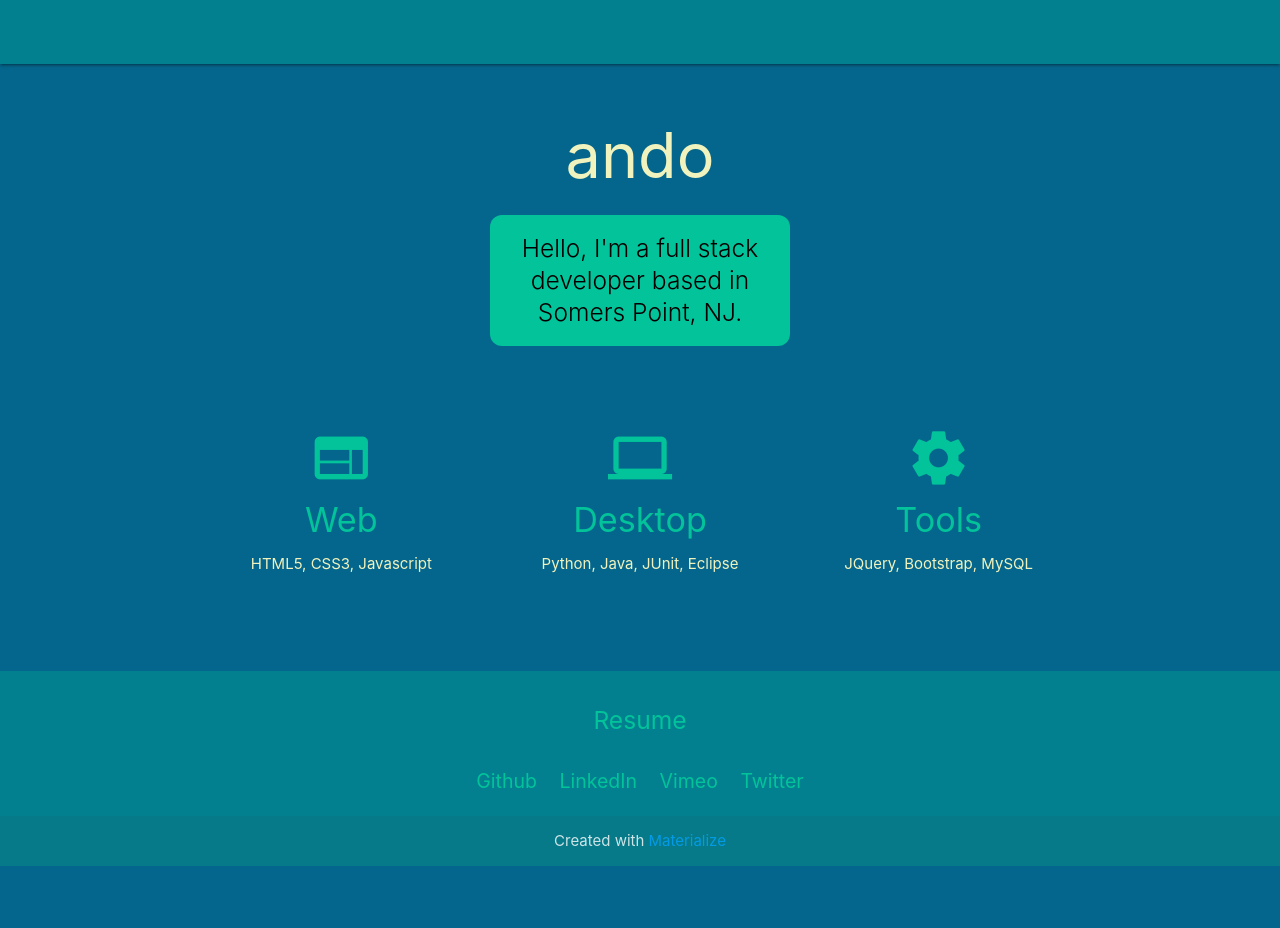
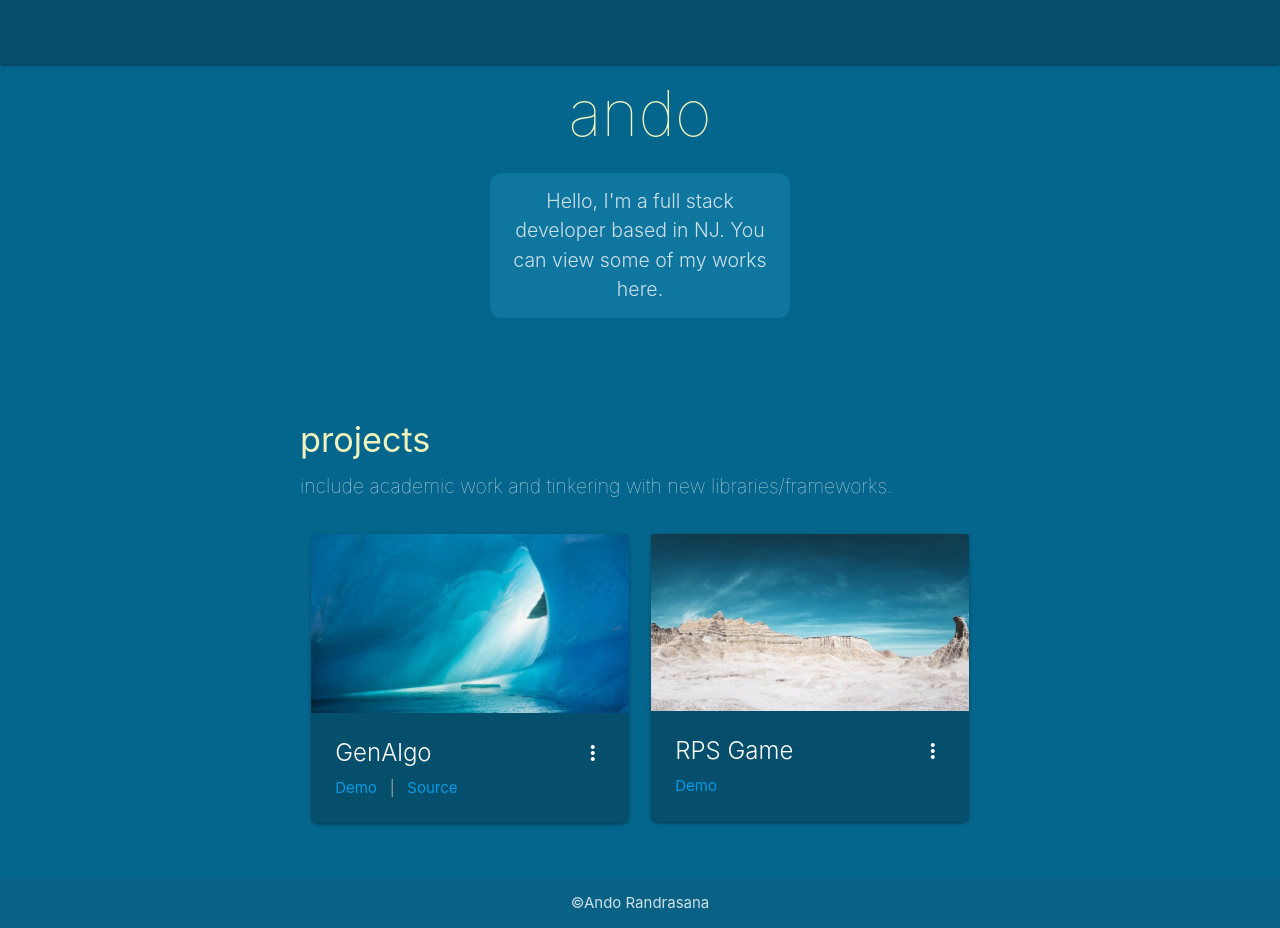
Before and after one commit to randando/randando.github.io, a plain HTML site: page index.html in a window 1280 px wide. Before the commit the page ends 866 px from the top, so only its background shows below. Drawn offline with nearby package versions, Linux system fonts and the light colour scheme.

Commit message:
Major improvements
Added project cards

```diff
--- a/css/style.css
+++ b/css/style.css
@@ -10,13 +10,41 @@
   margin: 0;
 }
 
+#page-container {
+  position: relative;
+  min-height: 100vh;
+}
+
+.section .container{
+  max-width: 680px;
+}
+
+.card{
+  border-radius: 8px;
+}
+.card-content, .card .card-reveal{
+  background-color: #054f6d;
+}
+.card-title{
+  color: white;
+}
+#content-wrap {
+  padding-bottom: 2.5rem;    /* Footer height */
+}
+
 body, .page-footer{
   background: #05668D;
   color: #F0F3BD;
 }
+h1{
+  margin-top: 0;
+}
 
+h1.pale-text{
+  font-weight: lighter;
+}
 .pale-text{
-  /*color: #F0F3BD;*/
+  color: #F0F3BD;
 }
 
 .g-text, .g-text a{
@@ -29,8 +57,7 @@ body, .page-footer{
 }
 
 #profile{
-    background: #02C39A;
-    color: black;
+    background: #127ba5;
     width: 300px;
     margin: 0 auto;
     clear: both;
@@ -38,9 +65,17 @@ body, .page-footer{
     padding: .7em;
     border-radius: 12px;
     float: initial;
-    line-height: 1.3em;
+    font-size: 1.3em;
+    color: white;
+    opacity: .8;
 }
-
+.flow-text{
+  opacity: .8;
+  font-weight: lighter;
+  color: white;
+  font-size: 1.3em;
+  margin-bottom: 1.3em;
+}
 .icon-block {
   padding: 0 15px;
 }
@@ -62,8 +97,17 @@ body, .page-footer{
 
 .page-footer{
   color: black;
+  line-height: 0;
+  padding-top: 5px;
 }
 
-nav, .page-footer{
-  background: #028090;
+#footer {
+  position: absolute;
+  bottom: 0;
+  width: 100%;
+  height: 2.5rem;
 }
+
+nav{
+  background: #054f6d;
+}
--- a/index.html
+++ b/index.html
@@ -1,41 +1,81 @@
 <!DOCTYPE html>
 <html lang="en">
+
 <head>
-  <meta http-equiv="Content-Type" content="text/html; charset=UTF-8"/>
-  <meta name="viewport" content="width=device-width, initial-scale=1, maximum-scale=1.0"/>
+  <meta http-equiv="Content-Type" content="text/html; charset=UTF-8" />
+  <meta name="viewport" content="width=device-width, initial-scale=1, maximum-scale=1.0" />
   <title>Ando Randrasan Portfolio</title>
 
   <!-- CSS  -->
   <link href="https://fonts.googleapis.com/icon?family=Material+Icons" rel="stylesheet">
-  <link href="css/materialize.css" type="text/css" rel="stylesheet" media="screen,projection"/>
-  <link href="css/style.css" type="text/css" rel="stylesheet" media="screen,projection"/>
+  <link href="css/materialize.css" type="text/css" rel="stylesheet" media="screen,projection" />
+  <link href="css/style.css" type="text/css" rel="stylesheet" media="screen,projection" />
+  <!--  Scripts-->
+  <script src="https://code.jquery.com/jquery-2.1.1.min.js"></script>
+  <script src="js/materialize.js"></script>
+  <script src="js/init.js"></script>
 </head>
+
 <body>
+  <div id="page-container">
+    <div id="content-wrap">
       <nav role="navigation">
-    <!--<div class="nav-wrapper container pale-text"><a id="logo-container" href="#" class="brand-logo">Logo</a>
-      <ul class="hide-on-med-and-down">
-        <li><a href="#">Home</a></li>
-      </ul>-->
-
-      <ul id="nav-mobile" class="sidenav">
-        <li><a href="#">Home</a></li>
-      </ul>
-      <a href="#" data-target="nav-mobile" class="sidenav-trigger"><i class="material-icons">menu</i></a>
-    </div>
+        <div class="nav-wrapper container pale-text"><a id="logo-container" href="#" class="brand-logo"></a></div>
       </nav>
 
       <div class="section no-pad-bot" id="index-banner">
         <div class="container">
           <h1 class="header center pale-text">ando</h1>
           <div class="row center">
-        <h5 class="header col s12 light" id="profile">Hello, I'm a full stack developer based in Somers Point, NJ. </h5>
+            <p class="header col s12 light" id="profile">Hello, I'm a full stack developer based in NJ. You can view some of my works here.</p>
           </div>
         </div>
       </div>
       <br><br>
+      <div class="section">
+        <div class="container" id="works">
+          <h4>projects</h4>
+          <p class="flow-text">include academic work and tinkering with new libraries/frameworks. </p>
+          <div class="row">
+            <div class="col s12 m6">
+
+              <div class="card">
+                <div class="card-image waves-effect waves-block waves-light">
+                  <img class="activator" src="assets/img2.jpg">
+                </div>
+                <div class="card-content">
+                  <span class="card-title activator white-text text-darken-4">GenAlgo<i class="material-icons right">more_vert</i></span>
+                  <p><a href="#">Demo</a>&nbsp;&nbsp;&nbsp;<span class="grey-text">|</span>&nbsp;&nbsp;&nbsp;<a href="#">Source</a></p>
+                </div>
+                <div class="card-reveal dark">
+                  <span class="card-title white-text text-darken-4">GenAlgo<i class="material-icons right">close</i></span>
+                  <p>Here is some more information about this product that is only revealed once clicked on.</p>
+                </div>
+              </div>
+
+            </div>
+            <div class="col s12 m6">
+              <div class="card">
+                <div class="card-image waves-effect waves-block waves-light">
+                  <img class="activator" src="assets/img1.jpg">
+                </div>
+                <div class="card-content">
+                  <span class="card-title activator white-text text-darken-4">RPS Game<i class="material-icons right">more_vert</i></span>
+                  <p><a href="#">Demo</a></p>
+                </div>
+                <div class="card-reveal dark">
+                  <span class="card-title grey-text text-darken-4">RPS Game<i class="material-icons right">close</i></span>
+                  <p>Here is some more information about this product that is only revealed once clicked on.</p>
+                </div>
+              </div>
+            </div>
+          </div>
+        </div>
+      </div>
+      <!--
+    <div class="section">
       <div class="container">
-    <div class="section">
-      <!--   Icon Section   -->
+        <h4>Skills</h4>
         <div class="row">
           <div class="col s12 m4">
             <div class="icon-block center">
@@ -65,10 +105,11 @@
       </div>
       <br><br>
     </div>
+-->
+      <footer class="page-footer" id="footer">
 
-  <footer class="page-footer">
-    <div class="container">
         <div class="row center g-text">
+          <!--
           <h5><a href="#">Resume</a></h5><br>
           <div class="row social">
             <div class="col"><a href="https://github.com/randando">Github</a></div>
@@ -77,18 +118,16 @@
             <div class="col"><a href="https://twitter.com/randomie7">Twitter</a></div>
           </div>
         </div>
-    </div>
+-->
           <div class="footer-copyright">
             <div class="container center">
-      Created with <a href="http://materializecss.com">Materialize</a>
+              &copy;Ando Randrasana
             </div>
           </div>
+
       </footer>
+      </div>
+    </div>
+</body>
 
-  <!--  Scripts-->
-  <script src="https://code.jquery.com/jquery-2.1.1.min.js"></script>
-  <script src="js/materialize.js"></script>
-  <script src="js/init.js"></script>
-
-  </body>
 </html>
```
Also changed, not shown: assets/img1.jpg (added), assets/img2.jpg (added). Lines whose indentation alone changed are shown as unchanged.
